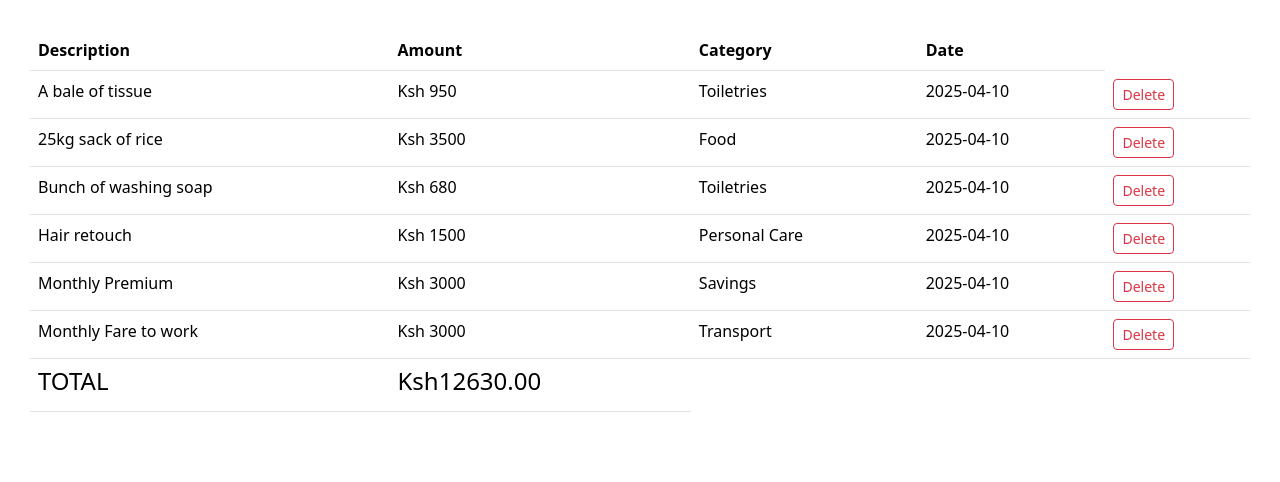
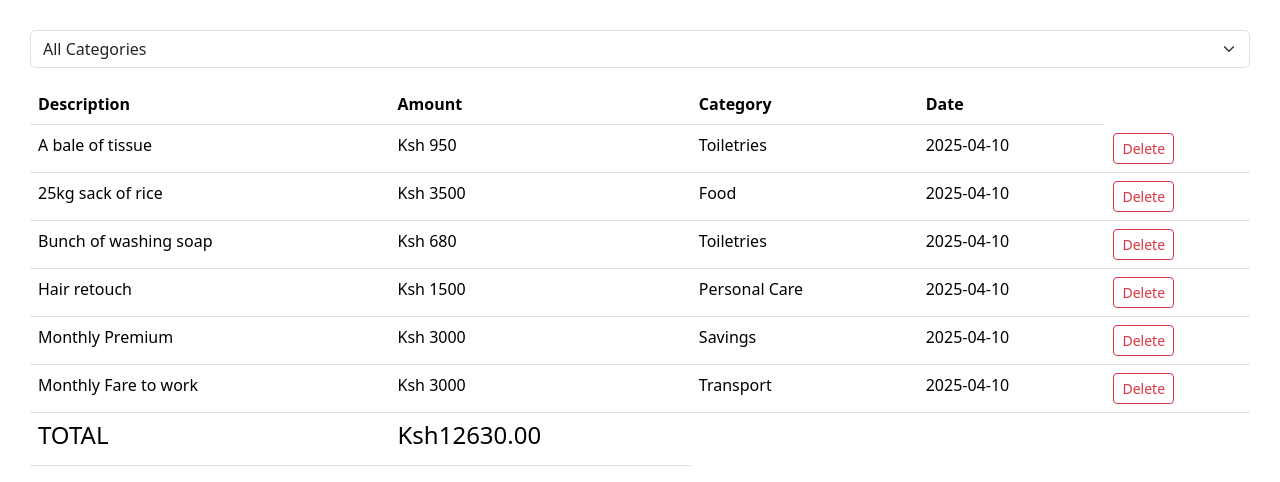
Before and after one commit to Ogendo-star/Expense-Tracker, a React (Vite) app: page / in a window 1280 px wide. Shown: the top 482 px of the page. Built offline with nearby package versions, Linux system fonts and the light colour scheme.

Commit message:
feat:add handleselectCategory function to the app.jsx

```diff
--- a/src/App.jsx
+++ b/src/App.jsx
@@ -1,5 +1,6 @@
 import { useState } from 'react'
 import ExpenseList from './components/ExpenseList'
+import ExpenseFilter from './components/ExpenseFilter';
 
 
 function App() {
@@ -21,9 +22,26 @@ function App() {
     }
   };
 
+  const [selectedCategory, setSelectedCategory] = useState("");
+
+const handleSelectCategory = (category) => {
+  setSelectedCategory(category);
+};
+
+const visibleExpenses = selectedCategory
+    ? expenses.filter(expense => expense.category === selectedCategory)
+    : expenses;
+
   return (
+
     <>
-       <ExpenseList items={expenses} onDelete={handleDelete} />
+       <ExpenseFilter
+  selectedCategory={selectedCategory}
+  onSelectCategory={handleSelectCategory}
+/>
+
+<ExpenseList items={visibleExpenses} onDelete={handleDelete} />
+
     </>
   );
 }
--- a/src/components/ExpenseFilter.jsx
+++ b/src/components/ExpenseFilter.jsx
@@ -1,15 +1,20 @@
 import React from 'react'
 
-const ExpenseFilter = () => {
-  return (
-    <select name="" id="" className="form-select">
-        <option value="toiletries">Toiletries</option>
-        <option value="savings">Savings</option>
-        <option value="personal care">Personal care</option>
-        <option value="transport">Tansport</option>
-        <option value="food">Food</option>
-    </select>
-  )
-}
+const ExpenseFilter = ({ selectedCategory, onSelectCategory }) => {
+    return (
+      <select
+        className="form-select mb-3"
+        value={selectedCategory}
+        onChange={(e) => onSelectCategory(e.target.value)}
+      >
+        <option value="">All Categories</option>
+        <option value="Toiletries">Toiletries</option>
+        <option value="Savings">Savings</option>
+        <option value="Personal Care">Personal Care</option>
+        <option value="Transport">Transport</option>
+        <option value="Food">Food</option>
+      </select>
+    );
+  };
 
 export default ExpenseFilter
```
